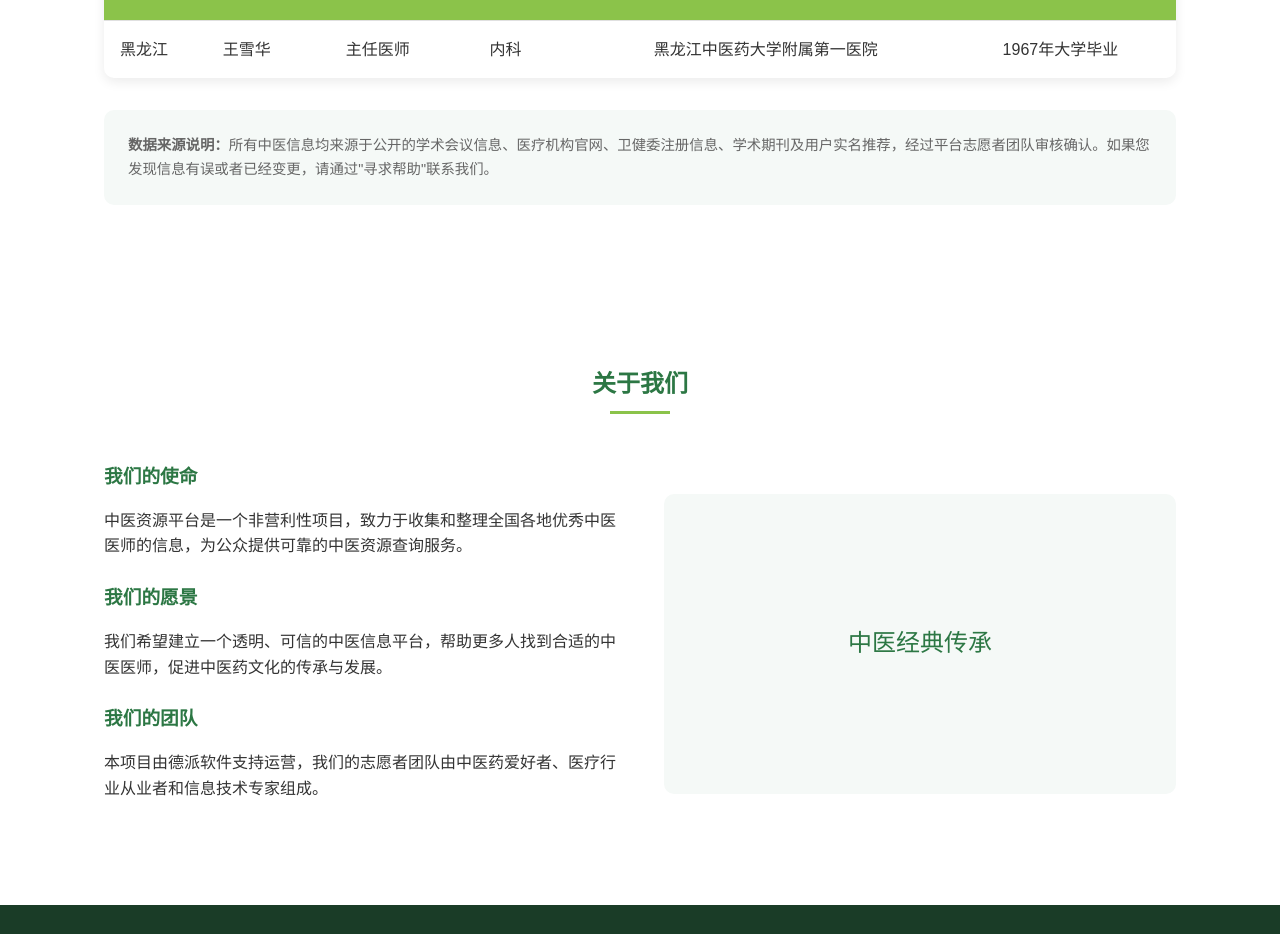
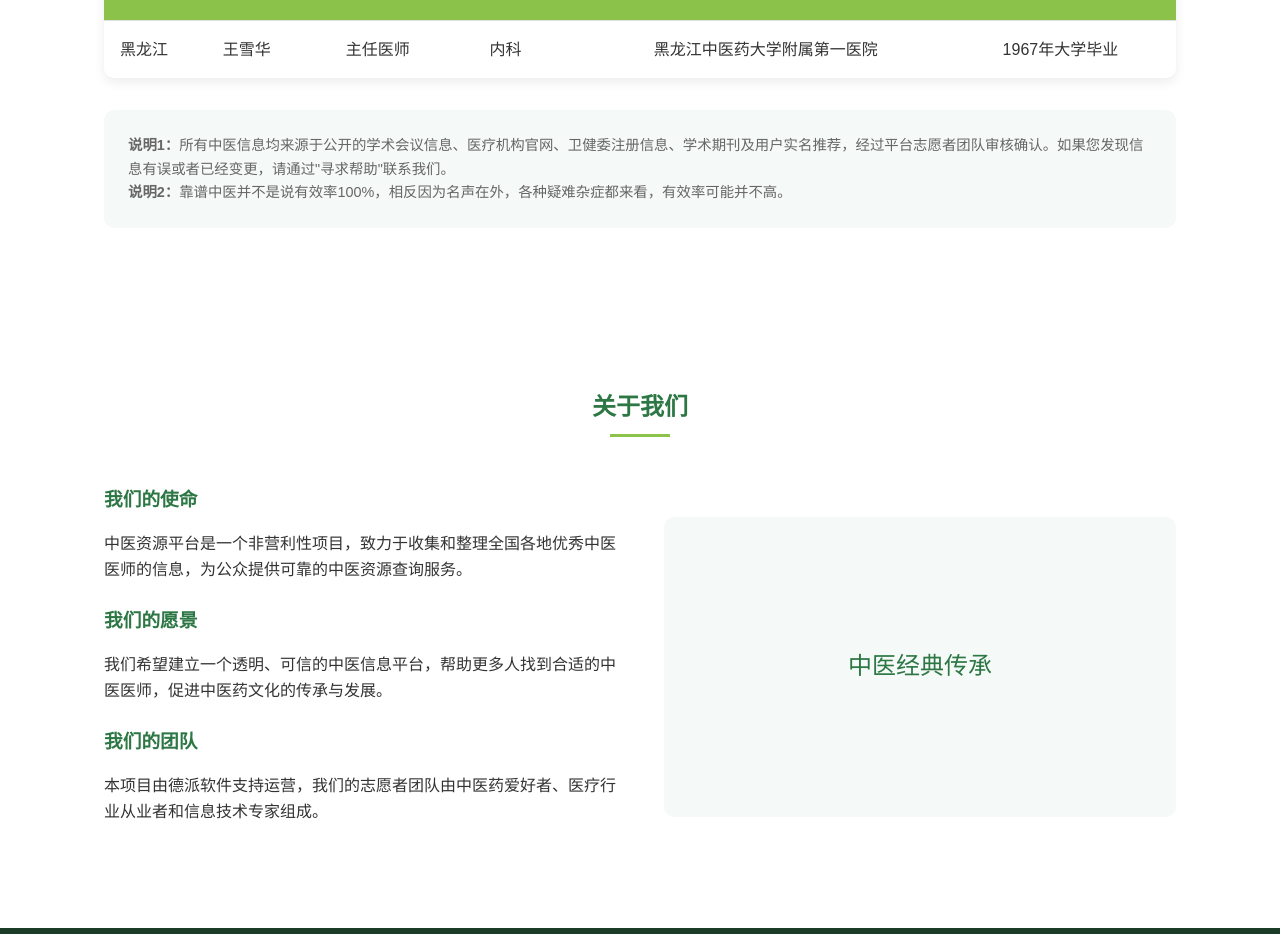
Before and after one commit to zwj818/tcm100cn, a plain HTML site: page index.html in a window 1280 px wide. Shown: the part 2700-3634 px from the top of the page. Drawn offline with Linux system fonts and the light colour scheme.

Commit message:
Update data source description in index.html

```diff
--- a/index.html
+++ b/index.html
@@ -565,8 +565,10 @@
             </div>
 
             <div class="data-source">
-                <p><strong>数据来源说明：</strong>所有中医信息均来源于公开的学术会议信息、医疗机构官网、卫健委注册信息、学术期刊及用户实名推荐，经过平台志愿者团队审核确认。如果您发现信息有误或者已经变更，请通过"寻求帮助"联系我们。</p>
-            </div>
+                <p><strong>说明1：</strong>所有中医信息均来源于公开的学术会议信息、医疗机构官网、卫健委注册信息、学术期刊及用户实名推荐，经过平台志愿者团队审核确认。如果您发现信息有误或者已经变更，请通过"寻求帮助"联系我们。</p>
+				<p><strong>说明2：</strong>靠谱中医并不是说有效率100%，相反因为名声在外，各种疑难杂症都来看，有效率可能并不高。</p>
+
+			</div>
         </section>
 
 
```
